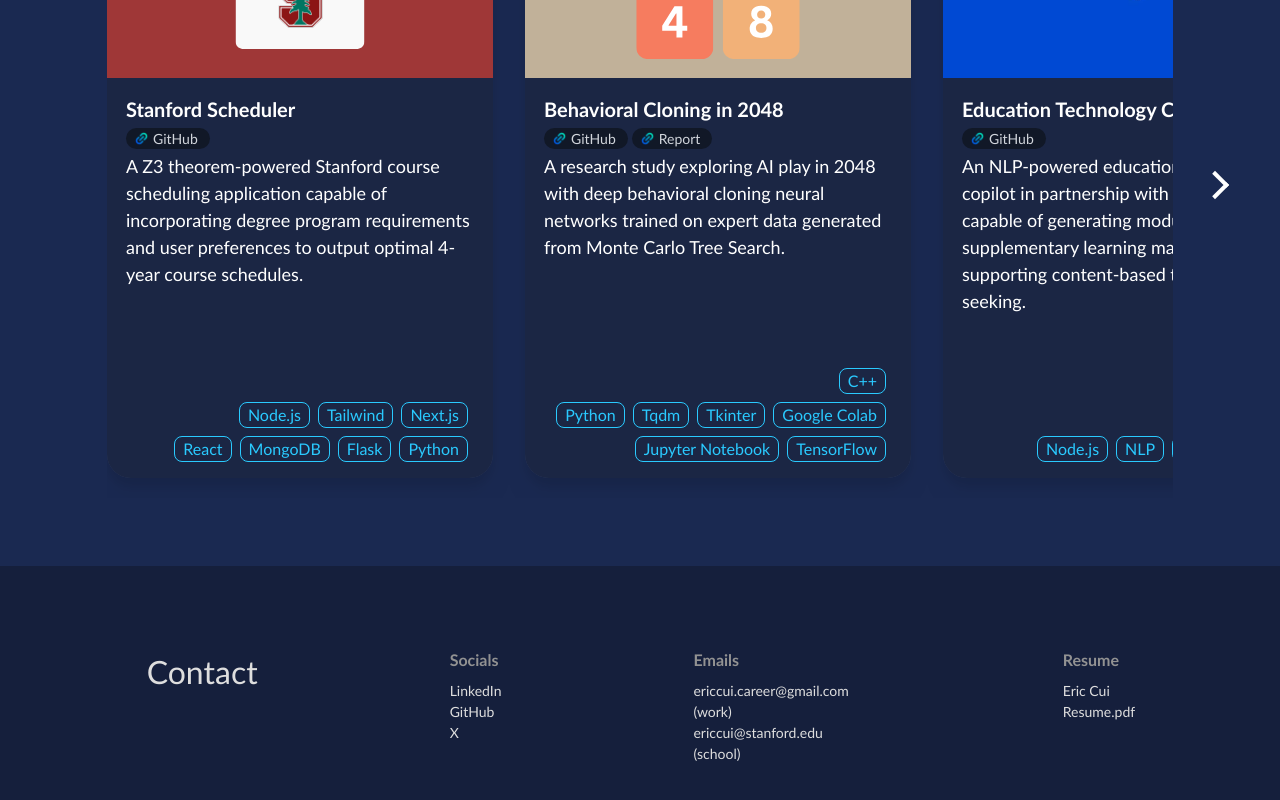
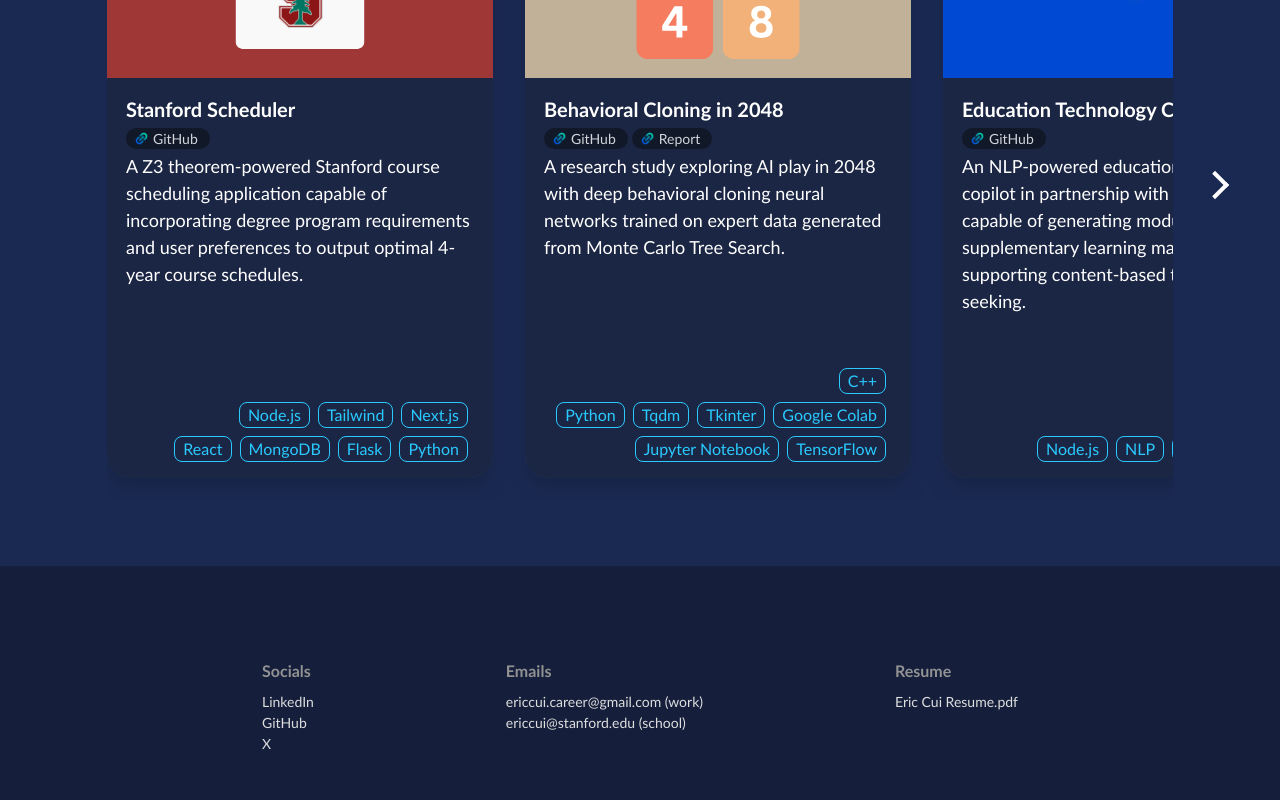
Before and after one commit to EricCui2005/ericcui, a Next.js app: page / in a window 1280 px wide. Shown: the part 2434-3234 px from the top of the page. Built offline with nearby package versions, Linux system fonts and the light colour scheme.

Commit message:
Changed contact section

```diff
--- a/src/app/components/contactSection.tsx
+++ b/src/app/components/contactSection.tsx
@@ -5,7 +5,6 @@
     <>
       <div className="bg-darkestBlue relative flex h-[35vh] w-full flex-row items-center justify-center">
         <div className="flex w-5/6 flex-row justify-center gap-48">
-          <h1 className="text-offWhite ml-10 text-[32px]">Contact</h1>
           <ContactSubsection title="Socials">
             <a
               href="https://www.linkedin.com/in/eric-cui-003154233/"
```
